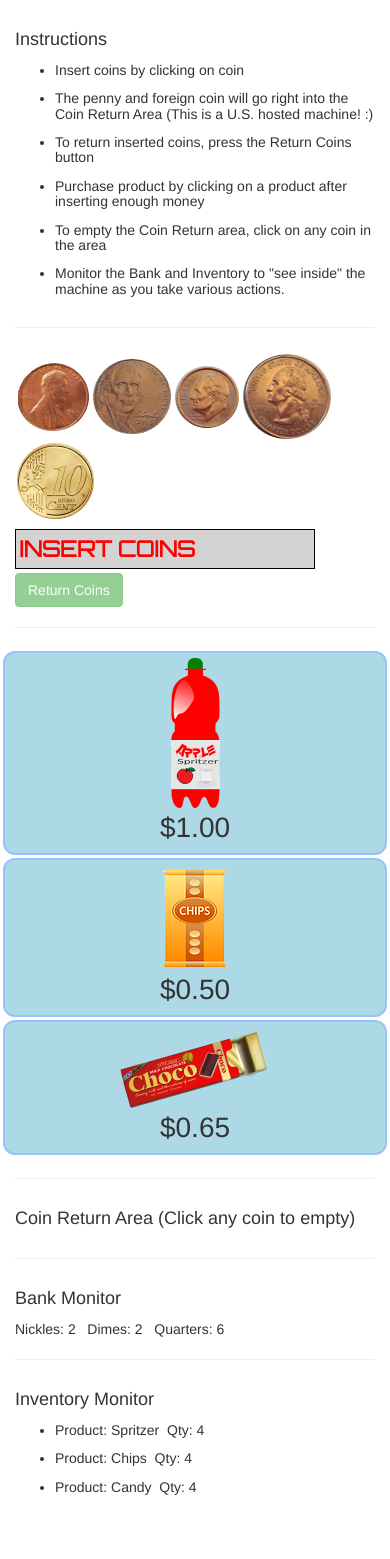
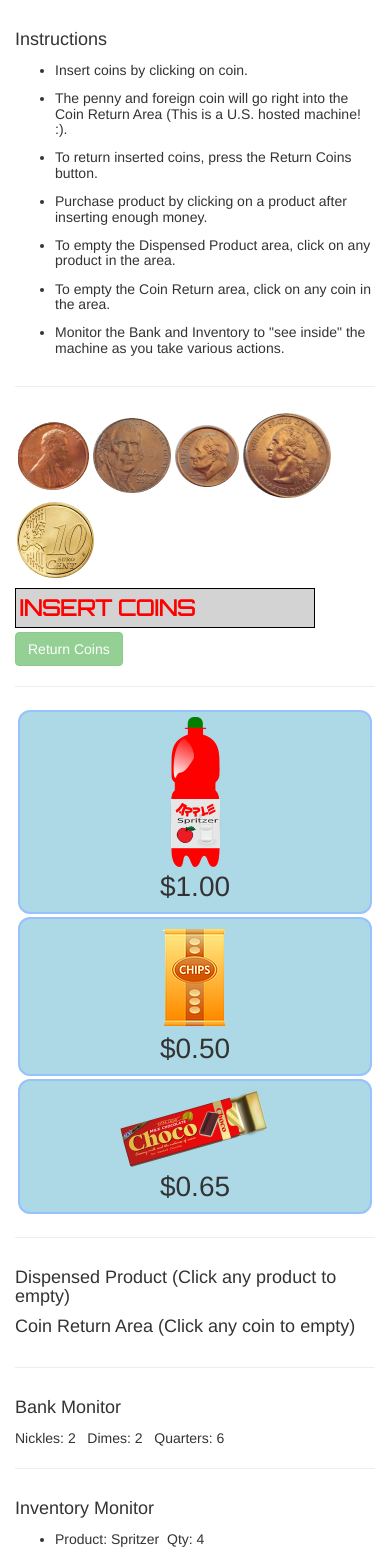
Before and after one commit to pauldubois777/VendingMachineKataA2, an Angular app: page / in a window 390 px wide. Shown: the top 1559 px of the page. Before the commit the page ends 1505 px from the top, so only its background shows below. Built offline with nearby package versions, Linux system fonts and the light colour scheme.

Commit message:
Added Dispensed Product component.

```diff
--- a/src/app/app.component.html
+++ b/src/app/app.component.html
@@ -5,19 +5,22 @@
       <h4>Instructions</h4>
       <ul>
         <li>
-          <h5>Insert coins by clicking on coin</h5>
+          <h5>Insert coins by clicking on coin.</h5>
         </li>
         <li>
-          <h5>The penny and foreign coin will go right into the Coin Return Area (This is a U.S. hosted machine! :)</h5>
+          <h5>The penny and foreign coin will go right into the Coin Return Area (This is a U.S. hosted machine! :).</h5>
         </li>
         <li>
-          <h5>To return inserted coins, press the Return Coins button</h5>
+          <h5>To return inserted coins, press the Return Coins button.</h5>
         </li>
         <li>
-          <h5>Purchase product by clicking on a product after inserting enough money</h5>
+          <h5>Purchase product by clicking on a product after inserting enough money.</h5>
         </li>
         <li>
-          <h5>To empty the Coin Return area, click on any coin in the area</h5>
+          <h5>To empty the Dispensed Product area, click on any product in the area.</h5>
+        </li>
+        <li>
+          <h5>To empty the Coin Return area, click on any coin in the area.</h5>
         </li>
         <li>
           <h5>Monitor the Bank and Inventory to "see inside" the machine as you take various actions.</h5>
@@ -39,12 +42,17 @@
   </div>
   <hr>
   <div class="row">
-    <vmk-products-for-sale></vmk-products-for-sale>
+    <div class="col-md-12">
+      <vmk-products-for-sale></vmk-products-for-sale>
+    </div>
   </div>
   <hr>
   <div class="row">
-    <div class="col-md-12">
-    <vmk-coin-return-area></vmk-coin-return-area>
+    <div class="col-md-6">
+      <vmk-dispensed-product></vmk-dispensed-product>
+    </div>
+    <div class="col-md-6">
+      <vmk-coin-return-area></vmk-coin-return-area>
     </div>
   </div>
   <hr>
--- a/src/app/app.module.ts
+++ b/src/app/app.module.ts
@@ -24,6 +24,7 @@ import { ProductComponent } from './components/product/product.component';
 import { ProductsForSaleComponent } from './components/products-for-sale/products-for-sale.component';
 import { BankMonitorComponent } from './components/bank-monitor/bank-monitor.component';
 import { InventoryMonitorComponent } from './components/inventory-monitor/inventory-monitor.component';
+import { DispensedProductComponent } from './components/dispensed-product/dispensed-product.component';
 
 @NgModule({
   declarations: [
@@ -36,7 +37,8 @@ import { InventoryMonitorComponent } from './components/inventory-monitor/invent
     ProductComponent,
     ProductsForSaleComponent,
     BankMonitorComponent,
-    InventoryMonitorComponent
+    InventoryMonitorComponent,
+    DispensedProductComponent
   ],
   imports: [
     BrowserModule,
--- a/src/app/components/coin-return-area/coin-return-area.component.css
+++ b/src/app/components/coin-return-area/coin-return-area.component.css
@@ -1,4 +1,4 @@
-:host >>> img {
+:host >>> img { /* Make the child images smaller */
   max-width:35px;
   max-height:35px;
   width: auto;
--- /dev/null
+++ b/src/app/components/dispensed-product/dispensed-product.component.css
@@ -0,0 +1,11 @@
+.dispensedProduct {
+  max-width:90px;
+  max-height:90px;
+  width: auto;
+  height: auto;
+  cursor: pointer
+}
+
+.dispensedProduct:hover {
+  opacity: .8;
+}
--- /dev/null
+++ b/src/app/components/dispensed-product/dispensed-product.component.html
@@ -0,0 +1,4 @@
+<h4>Dispensed Product (Click any product to empty)</h4>
+<div >
+  <img class='dispensedProduct' *ngFor='let product of dispensedProducts' src='{{product.imageUrl}}' (click)='productOnClick()'/>
+</div>
--- /dev/null
+++ b/src/app/components/dispensed-product/dispensed-product.component.ts
@@ -0,0 +1,35 @@
+import { Component, OnInit, OnDestroy } from '@angular/core';
+import { Subscription } from 'rxjs/Rx';
+
+import { InventoryService } from '../../services/inventory/inventory.service';
+import { Product } from '../../models/product';
+
+@Component({
+  selector: 'vmk-dispensed-product',
+  templateUrl: './dispensed-product.component.html',
+  styleUrls: ['./dispensed-product.component.css']
+})
+export class DispensedProductComponent implements OnInit, OnDestroy {
+  dispensedProducts: Array<Product> = [];
+  private _productDispensedSubscription: Subscription;
+
+  constructor(private _inventoryService: InventoryService) { }
+
+  ngOnInit() {
+    this.dispensedProducts = [];
+
+    this._productDispensedSubscription = this._inventoryService.productDispensedObservable.subscribe(
+      (productDispensed: Product) =>  {
+        this.dispensedProducts.push(productDispensed);
+      }
+    );
+  }
+
+  ngOnDestroy() {
+    this._productDispensedSubscription.unsubscribe();
+  }
+
+  productOnClick(){
+    this.dispensedProducts = [];
+  }
+}
--- a/src/app/services/inventory/inventory.service.ts
+++ b/src/app/services/inventory/inventory.service.ts
@@ -8,6 +8,8 @@ import { StringConstants } from '../../shared/string-constants';
 @Injectable()
 export class InventoryService {
   inventoryChangedObservable = new EventEmitter<null>();
+  productDispensedObservable = new EventEmitter<Product>();
+
   private _inventory: Array<InventoryItem> = new Array<InventoryItem>();
 
   constructor(initialInventory: InitialInventory) {
@@ -42,6 +44,7 @@ export class InventoryService {
         // Send the product to the consumer!
         inventoryItemFound.qty--;
         this.inventoryChangedObservable.emit();
+        this.productDispensedObservable.emit(product);
         return true;
       } else {
         return false;
```
Also changed, not shown: 1 other file (tests, documents, lock files or other folders).
